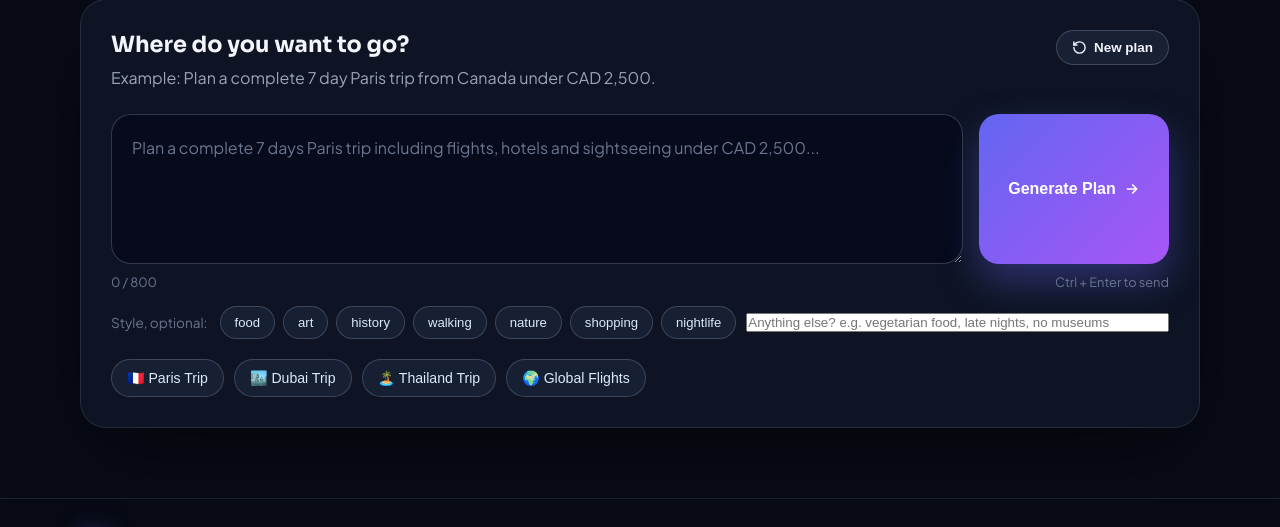
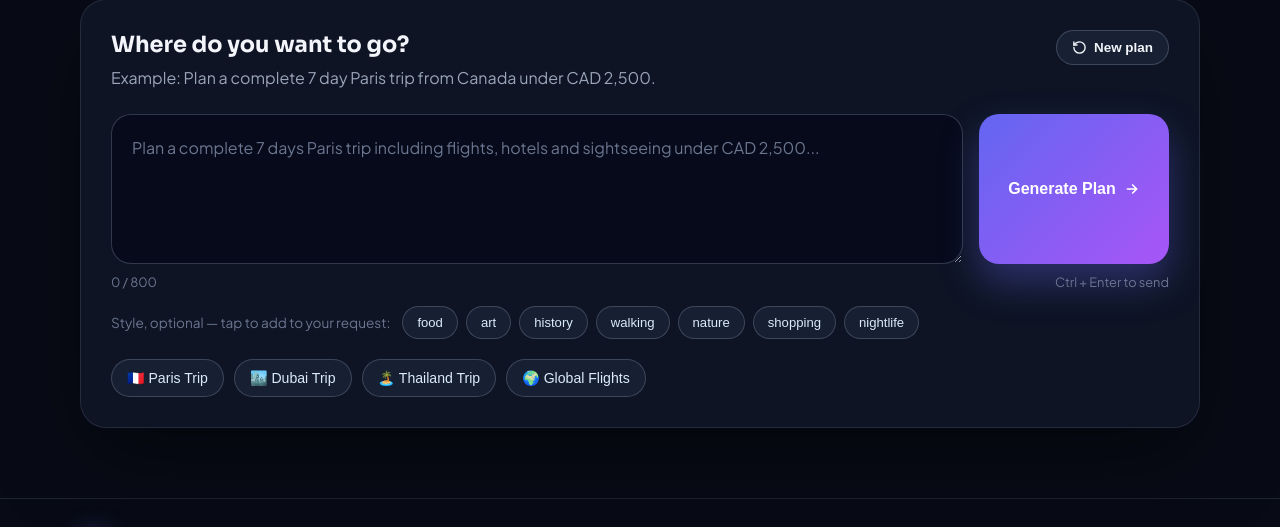
Before and after one commit to GrrrGe/Voyagent, a FastAPI app: page / in a window 1280 px wide. Shown: the part 979-1506 px from the top of the page. Run offline with FastAPI, Linux system fonts and the light colour scheme; some libraries are stand-ins or nearby versions.

Commit message:
Style chips write into the main request box, no extra textboxes

```diff
--- a/static/script.js
+++ b/static/script.js
@@ -1,10 +1,25 @@
 let currentThreadId = localStorage.getItem("voyagent_thread_id") || null;
-let styleUserId = localStorage.getItem("voyagent_style_id") || null;
 const styleVibes = new Set();
 let latestAnswerMarkdown = "";
 let loadingTimer = null;
 
 const LOADING_STEPS = ["flight", "hotel", "itinerary", "final"];
+
+function syncStyleToMessage() {
+    const input = document.getElementById("userInput");
+    if (!input) return;
+    const clean = input.value.replace(/Travel style:[^.]*\.\s*/i, "").trim();
+    if (!styleVibes.size) {
+        if (input.value !== clean) {
+            input.value = clean;
+            updateCharCount();
+        }
+        return;
+    }
+    const sentence = `Travel style: ${[...styleVibes].join(", ")}.`;
+    input.value = clean ? `${clean} ${sentence}` : sentence;
+    updateCharCount();
+}
 
 function initStylePicker() {
     const box = document.getElementById("styleChips");
@@ -19,6 +34,7 @@ function initStylePicker() {
                 if (styleVibes.has(vibe)) styleVibes.delete(vibe);
                 else if (styleVibes.size < 4) styleVibes.add(vibe);
                 button.setAttribute("aria-pressed", String(styleVibes.has(vibe)));
+                syncStyleToMessage();
             });
             return button;
         }));
@@ -27,31 +43,6 @@ function initStylePicker() {
         .then((response) => response.json())
         .then((spec) => render(spec.vibes || ["food", "art", "history", "walking", "nature", "shopping", "nightlife"]))
         .catch(() => render(["food", "art", "history", "walking", "nature", "shopping", "nightlife"]));
-}
-
-async function resolveStyleUser() {
-    const extra = document.getElementById("styleExtra");
-    const freeText = extra ? extra.value.trim() : "";
-    if (!styleVibes.size && !freeText) return styleUserId;
-    try {
-        const response = await fetch("/api/personality/quick", {
-            method: "POST",
-            headers: { "Content-Type": "application/json" },
-            body: JSON.stringify({
-                user_id: styleUserId,
-                vibes: [...styleVibes],
-                free_text: freeText
-            })
-        });
-        const profile = await response.json();
-        if (response.ok && profile.user_id) {
-            styleUserId = profile.user_id;
-            localStorage.setItem("voyagent_style_id", styleUserId);
-        }
-    } catch {
-        /* Style is optional; travel without it. */
-    }
-    return styleUserId;
 }
 
 document.addEventListener("DOMContentLoaded", initStylePicker);
@@ -225,7 +216,6 @@ async function sendMessage() {
     setLoading(true);
 
     try {
-        const style = await resolveStyleUser();
         const response = await fetch("/api/travel", {
             method: "POST",
             headers: {
@@ -233,8 +223,7 @@ async function sendMessage() {
             },
             body: JSON.stringify({
                 message: message,
-                thread_id: currentThreadId,
-                user_id: style
+                thread_id: currentThreadId
             })
         });
 
--- a/static/style.css
+++ b/static/style.css
@@ -582,11 +582,6 @@ textarea::placeholder {
     padding: 8px 10px;
 }
 
-.style-extra {
-    flex: 1 1 220px;
-    min-width: 180px;
-}
-
 /* ---------- loading pipeline ---------- */
 
 .loading-section {
--- a/templates/index.html
+++ b/templates/index.html
@@ -143,9 +143,8 @@
             </div>
 
             <div class="style-picker" aria-label="Travel style, optional">
-                <span class="style-label">Style, optional:</span>
+                <span class="style-label">Style, optional — tap to add to your request:</span>
                 <div id="styleChips" class="style-chips" role="group" aria-label="Pick up to 4 travel vibes"></div>
-                <input id="styleExtra" class="style-extra" type="text" maxlength="300" placeholder="Anything else? e.g. vegetarian food, late nights, no museums" aria-label="Extra trip filters in your own words">
             </div>
 
             <div class="quick-prompts">
```
Also changed, not shown: README.md.
